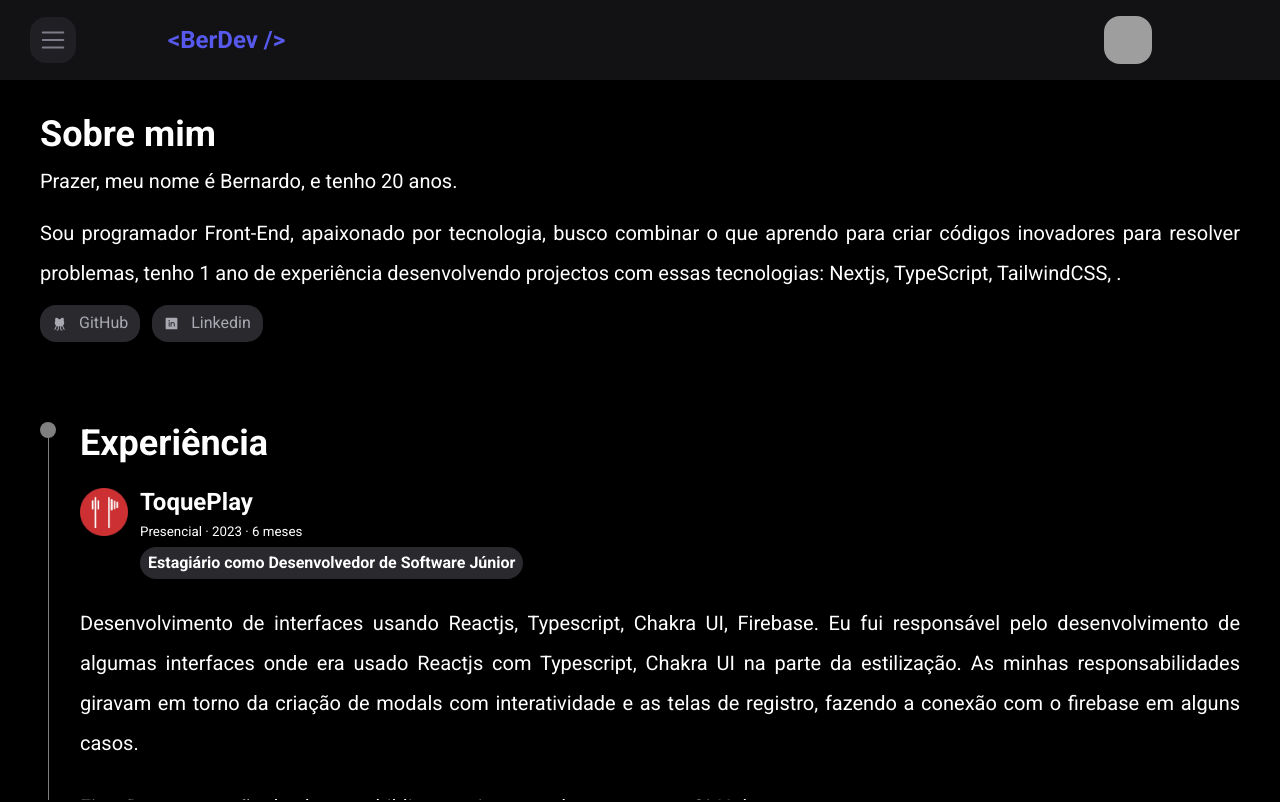
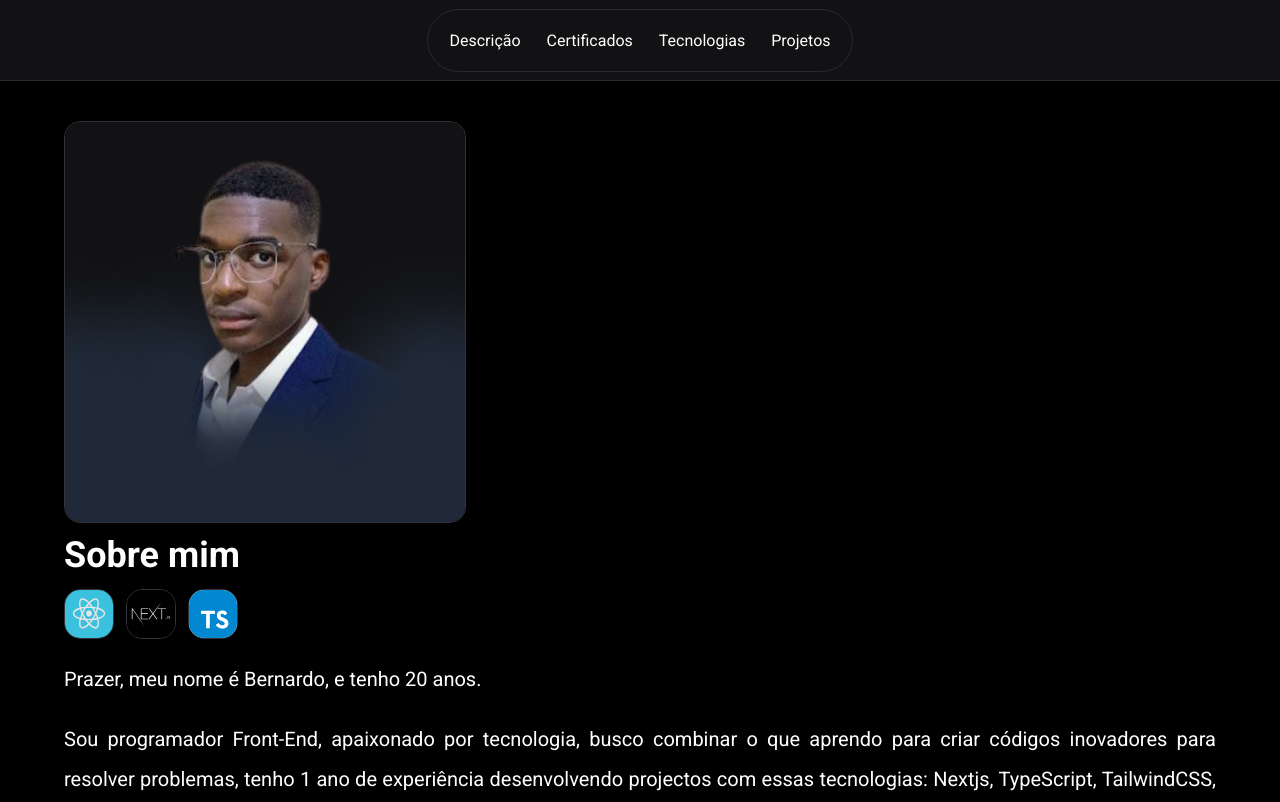
Before and after one commit to bernardojru/berDev, a Next.js app: page / in a window 1280 px wide. Shown: the top 802 px of the page. Built offline with nearby package versions, Linux system fonts and the light colour scheme; grey boxes are pictures that could not be loaded.

Commit message:
layout update

```diff
--- a/src/components/Description/Me/index.tsx
+++ b/src/components/Description/Me/index.tsx
@@ -1,7 +1,11 @@
 import Link from "next/link";
 import Image from "next/image";
 import ToqueMedia from "../../../assets/toquemedia.webp";
+import ME from "../../../assets/me.png";
 import MacAir from "../../../assets/mac-air-apple.png";
+import TechReactImg from "../../../assets/Tech/reactjs.svg";
+import TechNextImg from "../../../assets/Tech/nextjs.svg";
+import TechTypescriptImg from "../../../assets/Tech/typescript.svg";
 import {
   MeContainer,
   AboutMe,
@@ -12,18 +16,41 @@ import {
   MySetup,
   MacBookDetails,
   SpaceBottomContainer,
+  Tech,
 } from "./styles";
 import { GithubLogo, LinkedinLogo } from "phosphor-react";
+
+const images = [
+  {
+    slug: "reactjs",
+    img: TechReactImg,
+  },
+  {
+    slug: "nextjs",
+    img: TechNextImg,
+  },
+  {
+    slug: "typescript",
+    img: TechTypescriptImg,
+  },
+];
 
 export function Me() {
   return (
     <MeContainer>
       <AboutMe>
+        <Image src={ME} alt="me" width={1000} height={1000} className="me" />
+        <div>
           <h1>Sobre mim</h1>
+          <Tech>
+            {images.map(({ slug, img }) => (
+              <Image src={img} alt={slug} key={slug} />
+            ))}
+          </Tech>
           <p>Prazer, meu nome é Bernardo, e tenho 20 anos.</p>
           <p>
-          Sou programador Front-End, apaixonado por tecnologia, busco combinar o
-          que aprendo para criar códigos inovadores para resolver problemas,
+            Sou programador Front-End, apaixonado por tecnologia, busco combinar
+            o que aprendo para criar códigos inovadores para resolver problemas,
             tenho 1 ano de experiência desenvolvendo projectos com essas
             tecnologias: Nextjs, TypeScript, TailwindCSS, .
           </p>
@@ -39,6 +66,7 @@ export function Me() {
               <LinkedinLogo size={15} weight="fill" /> Linkedin
             </Link>
           </section>
+        </div>
       </AboutMe>
       <ExperienceMe>
         <div className="elementals">
--- a/src/components/Description/Me/styles.ts
+++ b/src/components/Description/Me/styles.ts
@@ -2,11 +2,11 @@ import { styled } from "../../../styles";
 
 export const MeContainer = styled("div", {
   maxHeight: "90vh",
-  padding: "$10",
   display: "flex",
   gap: "$10",
   flexDirection: "column",
   alignItems: "start",
+  paddingTop: "$10",
 
   h1: {
     fontSize: "$5xl",
@@ -53,10 +53,24 @@ export const MeContainer = styled("div", {
 });
 
 export const AboutMe = styled("section", {
+  width: "100%",
+  display: "flex",
+  gap: "$5",
+  lineHeight: "$tall",
+
+  ".me": {
+    width: "25rem",
+    height: "25rem",
+    borderRadius: "$lg",
+    border: "1px solid $gray600",
+  },
+
+  div: {
+    width: "100%",
     display: "flex",
     flexDirection: "column",
-  gap: "$3",
-  lineHeight: "$tall",
+    gap: "$5",
+    lineHeight: "$base",
 
     section: {
       display: "flex",
@@ -78,6 +92,30 @@ export const AboutMe = styled("section", {
           color: "$white",
           transition: "all .2s ease-in-out",
         },
+      },
+    },
+  },
+
+  "@media(max-width:1296px)": {
+    flexDirection: "column",
+  },
+});
+
+export const Tech = styled("section", {
+  display: "flex",
+  alignItems: "start",
+  justifyContent: "start",
+  width: "100%",
+
+  img: {
+    width: "3rem",
+    height: "3rem",
+    transition: "all .2s ease-in",
+    borderRadius: "$lg",
+    border: "1px solid $gray600 ",
+
+    "&:hover": {
+      transform: "translateY(-5px)",
     },
   },
 });
@@ -137,12 +175,40 @@ export const CompanyDetails = styled("section", {
   justifyContent: "center",
 
   span: {
-    backgroundColor: "$gray700",
+    background: "$gray900",
+    border: "1px solid",
+    borderColor: "$gray600",
     borderRadius: "$full",
     paddingLeft: "$2",
     paddingRight: "$2",
     fontWeight: "$bold",
+
     lineHeight: 2,
+  },
+
+  "@media(max-width:641px)": {
+    span: {
+      lineHeight: 1,
+      fontSize: "$sm",
+      paddingTop: "$2",
+      paddingBottom: "$2",
+    },
+  },
+  "@media(max-width:552px)": {
+    span: {
+      lineHeight: 1,
+      fontSize: "$xs",
+      paddingTop: "$2",
+      paddingBottom: "$2",
+    },
+  },
+  "@media(max-width:501px)": {
+    span: {
+      lineHeight: 1,
+      fontSize: "$xxs",
+      paddingTop: "$2",
+      paddingBottom: "$2",
+    },
   },
 });
 
--- a/src/components/Header/index.tsx
+++ b/src/components/Header/index.tsx
@@ -1,32 +1,120 @@
-import { List } from "phosphor-react";
-import { HeaderContainer, NavBarMenu, NavButton, BerDev, User } from "./styles";
+import { Graph, Kanban, ListPlus, Notepad, Student, X } from "phosphor-react";
+import {
+  HeaderContainer,
+  NavBarMenu,
+  NavButton,
+  NavBarMenuResponsive,
+  BerDev,
+  User,
+} from "./styles";
 import * as Popover from "@radix-ui/react-popover";
 import { Profile } from "../Profile";
 
 import { useSidebarOpen } from "../../hooks/useSidebarOpen";
 
+// import {
+//   Popover,
+//   PopoverTrigger,
+//   PopoverContent,
+// } from "@/components/ui/popover";
+
+import Image from "next/image";
+import { ReactNode, useState } from "react";
+import Link from "next/link";
+
+interface MenuTypes {
+  slug: string;
+  url: string;
+  name: string;
+  icon: ReactNode;
+}
+
+const menus: MenuTypes[] = [
+  {
+    slug: "description",
+    url: "/",
+    name: "Descrição",
+    icon: <Notepad weight="fill" size={20} />,
+  },
+  {
+    slug: "certificate",
+    url: "/certificate",
+    name: "Certificados",
+    icon: <Student weight="fill" size={20} />,
+  },
+  {
+    slug: "technology",
+    url: "/technology",
+    name: "Tecnologias",
+    icon: <Graph weight="fill" size={20} />,
+  },
+  {
+    slug: "projects",
+    url: "/projects",
+    name: "Projetos",
+    icon: <Kanban weight="fill" size={20} />,
+  },
+];
+
 export function Header() {
+  const [navigations, setNavigation] = useState<MenuTypes[]>(menus);
+  const [toggleIcon, setToggleIcon] = useState<boolean>(true);
+
+  function handleToggleIcon() {
+    setToggleIcon((state) => !state);
+  }
+
   const { handleShowNavBar } = useSidebarOpen();
+
   return (
     <HeaderContainer>
-      <NavBarMenu>
-        <NavButton onClick={handleShowNavBar}>
-          <List size={30} color="#7C7C8A" />
-        </NavButton>
-        <BerDev>{"<BerDev />"}</BerDev>
+      <div>
+        <NavBarMenu>
+          {/* menu visivel */}
+          {navigations.map(({ slug, name, url }) => (
+            <>
+              <Link
+                href={url}
+                key={slug}
+                className="border border-black hover:bg-gray-800 hover:border-gray-700 rounded-full p-2 transition-all"
+              >
+                {name}
+              </Link>
+            </>
+          ))}
+        </NavBarMenu>
         <Popover.Root>
           <Popover.Trigger asChild>
-            <User>
-              <img src="https://github.com/bernardojru.png" alt="Author" />
-            </User>
+            <NavButton onClick={handleToggleIcon}>
+              {toggleIcon ? (
+                <>
+                  <span>Menu</span>
+                  <ListPlus weight="thin" size={20} />
+                </>
+              ) : (
+                <>
+                  <span>Close</span>
+                  <X weight="thin" size={20} />
+                </>
+              )}
+            </NavButton>
           </Popover.Trigger>
-          <Popover.Portal>
-            <Popover.Content>
-              <Profile />
-            </Popover.Content>
-          </Popover.Portal>
+          <Popover.Content>
+            <NavBarMenuResponsive>
+              {navigations.map(({ slug, name, url, icon }) => (
+                <>
+                  <Link href={url} key={slug}>
+                    <span>
+                      {icon}
+                      {name}
+                    </span>
+                  </Link>
+                </>
+              ))}
+            </NavBarMenuResponsive>
+          </Popover.Content>
         </Popover.Root>
-      </NavBarMenu>
+      </div>
     </HeaderContainer>
   );
 }
--- a/src/components/Header/styles.ts
+++ b/src/components/Header/styles.ts
@@ -7,51 +7,113 @@ export const HeaderContainer = styled("header", {
   display: "flex",
   alignItems: "center",
   justifyContent: "center",
-  position: "fixed",
+  position: "sticky",
+  top: 0,
+  borderBottom: "1px solid $gray700",
 
-  button: {
-    margin: "1rem",
-    height: "2rem",
-    width: "2rem",
-    border: "none",
-    borderRadius: "$xs",
-    background: "$gray800",
+  div: {
+    width: "90vw",
+    minHeight: "8vh",
     display: "flex",
     alignItems: "center",
     justifyContent: "center",
-    cursor: "pointer",
-    outline: "none",
 
-    "&:hover": {
-      outline: "2px solid $gray600",
-      transition: "all .2s ease-in-out",
+    "@media(max-width:640px)": {
+      justifyContent: "end",
+      width: "100%",
     },
-  },
-
-  "@media(max-width:1296px)": {
-    background: "",
   },
 });
 
 export const NavBarMenu = styled("nav", {
-  width: "80%",
   display: "flex",
-  gap: "$5",
   alignItems: "center",
-  justifyContent: "space-between",
+  justifyContent: "center",
+  padding: "$2",
+  border: "1px solid $gray700",
+  borderRadius: "$full",
+
+  a: {
+    textDecoration: "none",
+    color: "$white",
+    padding: "$3",
+    borderRadius: "$full",
+    backgroundColor: "$gray900",
+    border: "1px solid $gray900",
+
+    "&:hover": {
+      backgroundColor: "$gray600",
+      transition: "all .2s ease-in",
+      borderColor: "$gray800",
+    },
+  },
+
+  "@media(max-width:640px)": {
+    opacity: 0,
+    visibility: "hidden",
+    position: "absolute",
+  },
 });
 
-export const NavButton = styled("h1", {
+export const NavBarMenuResponsive = styled("nav", {
+  width: "100%",
+  marginTop: "$4",
+  display: "flex",
+  flexDirection: "column",
+  alignItems: "center",
+  justifyContent: "center",
+  borderBottom: "1px solid $gray700",
+  borderTop: "1px solid $gray700",
+
+  a: {
+    width: "100%",
+    display: "flex",
+    alignItems: "center",
+    justifyContent: "start",
+    textDecoration: "none",
+    color: "$white",
+    paddingTop: "$5",
+    paddingBottom: "$5",
+    paddingLeft: "$5",
+    backgroundColor: "$gray900",
+    border: "1px solid $gray900",
+
+    span: {
+      display: "flex",
+      gap: "$2",
+      alignItems: "center",
+      justifyContent: "center",
+    },
+
+    "&:hover": {
+      backgroundColor: "$gray600",
+      transition: "all .2s ease-in",
+      borderColor: "$gray800",
+    },
+  },
+
+  "@media(min-width:640px)": {
+    opacity: 0,
+  },
+});
+
+export const NavButton = styled("button", {
+  display: "flex",
+  gap: "$2",
+  alignItems: "center",
+  justifyContent: "center",
   background: "$gray800",
+  border: "1px solid $gray700",
+  borderRadius: "$full",
   padding: "$2",
-  borderRadius: "$lg",
   cursor: "pointer",
-  position: "fixed",
-  left: 30,
-  lineHeight: 0,
+  color: "$white",
+  position: "absolute",
+  marginRight: "$4",
+
   opacity: 0,
 
-  "@media(max-width:1296px)": {
+  "@media(max-width:640px)": {
     opacity: 1,
   },
 });
--- a/src/pages/_app.tsx
+++ b/src/pages/_app.tsx
@@ -9,7 +9,7 @@ export default function App({ Component, pageProps }: AppProps) {
     <SidebarOpenContextProvider>
       <Container>
         <Header />
-        <Sidebar />
+        {/* <Sidebar /> */}
         <Layout>
           <Const>
             <Component {...pageProps} />
--- a/src/styles/app.ts
+++ b/src/styles/app.ts
@@ -1,22 +1,19 @@
 import { styled } from ".";
 
 export const Container = styled("div", {
-  height: "100vh",
+  display: "flex",
+  flexDirection: "column",
+  alignItems: "center",
+  justifyContent: "center",
   color: "white",
 });
 
 export const Layout = styled("div", {
   color: "white",
   width: "80vw",
-  height: "90vh",
   display: "flex",
-  alignItems: "end",
-  justifyContent: "end",
-  position: "fixed",
-  right: 0,
-  bottom: 0,
-
-  overflowY: "scroll",
+  alignItems: "center",
+  justifyContent: "center",
 
   "@media(max-width:1296px)": {
     width: "100%",
@@ -27,10 +24,10 @@ export const Const = styled("div", {
   width: "80vw",
   height: "100%",
   display: "flex",
-  alignItems: "end",
+  alignItems: "center",
   justifyContent: "center",
 
   "@media(max-width:1296px)": {
-    width: "100%",
+    width: "90vw",
   },
 });
--- a/src/styles/pages/home.ts
+++ b/src/styles/pages/home.ts
@@ -4,7 +4,6 @@ export const DescriptionPageContainer = styled("div", {
   display: "flex",
   justifyContent: "center",
   width: "60rem",
-  height: "100%",
 
   "@media(max-width:1296px)": {
     width: "100%",
```
Also changed, not shown: src/assets/me.png (added). Lines whose indentation alone changed are shown as unchanged.
